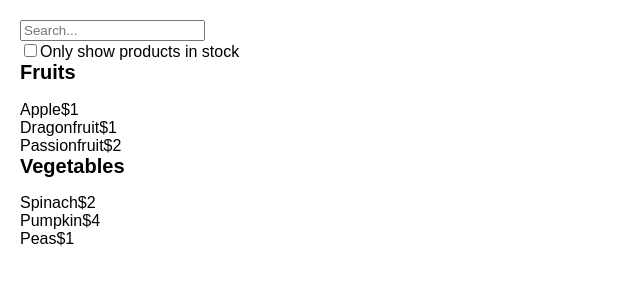
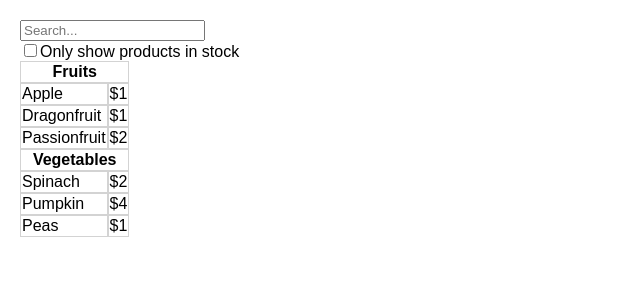
Before and after one commit to yunusnedim/groceries_via_react, a React (Create React App) app: page / in a window 1280 px wide. Shown: the top 300 px of the page, without its empty margins (0-640 px from the left). Built offline with nearby package versions, Linux system fonts and the light colour scheme.

Commit message:
styling tests

```diff
--- a/src/App.js
+++ b/src/App.js
@@ -40,16 +40,22 @@ function ProductTable(props) {
 }
 
 function ProductCategoryRow(props) {
-    return <h2>{props.category}</h2>;
+    // return <h2>{props.category}</h2>;
+    return (
+        <tr>
+            {/* header spanning 2 columns */}
+            <th colSpan='2'>{props.category}</th>
+        </tr>
+    );
 }
 
 function ProductRow(props) {
     // return <h3>{props.product.name}</h3>;
     return (
-        <div>
-            {props.product.name}
-            {props.product.price}
-        </div>
+        <tr>
+            <td>{props.product.name}</td>
+            <td>{props.product.price}</td>
+        </tr>
     );
 }
 
--- a/src/styles.css
+++ b/src/styles.css
@@ -56,6 +56,13 @@ body {
     padding: 0;
 }
 
+table,
+th,
+td {
+    border: 1px solid lightgray;
+    border-collapse: collapse;
+}
+
 .status {
     margin-bottom: 10px;
 }
```
